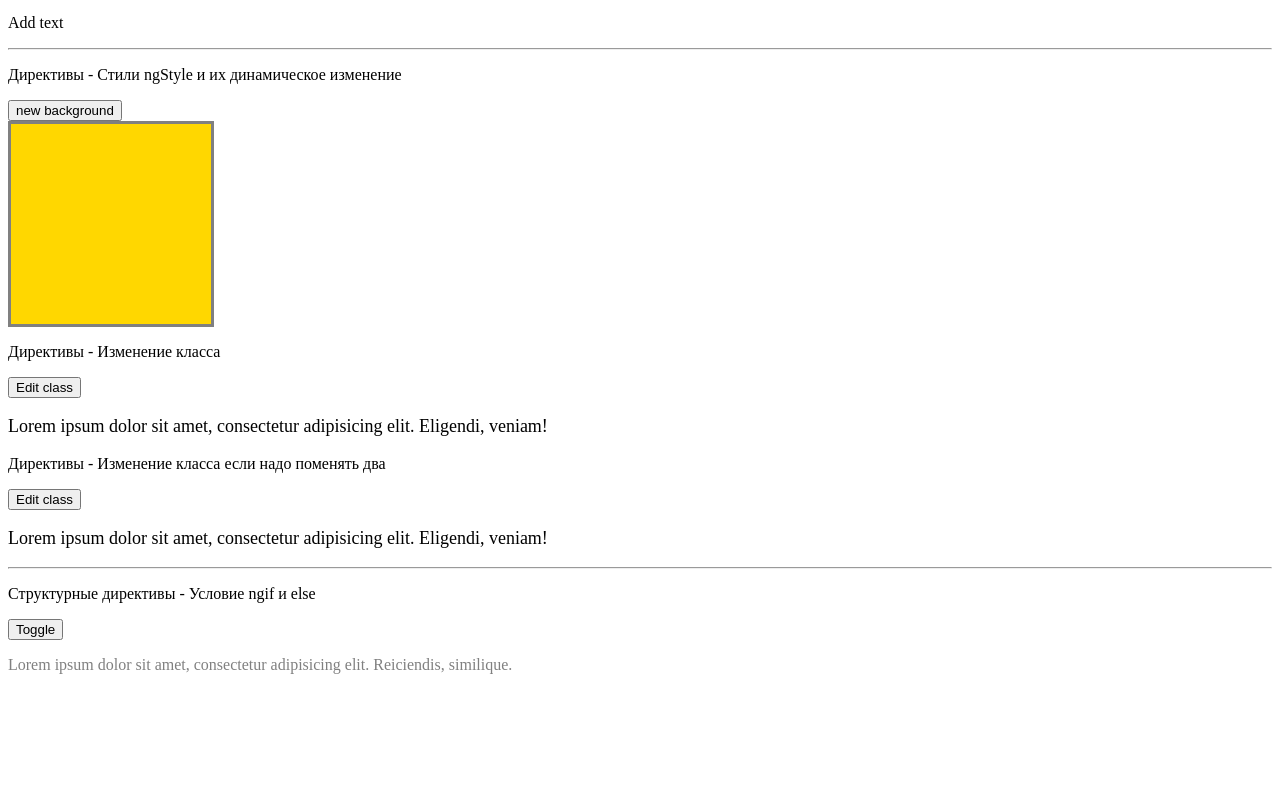
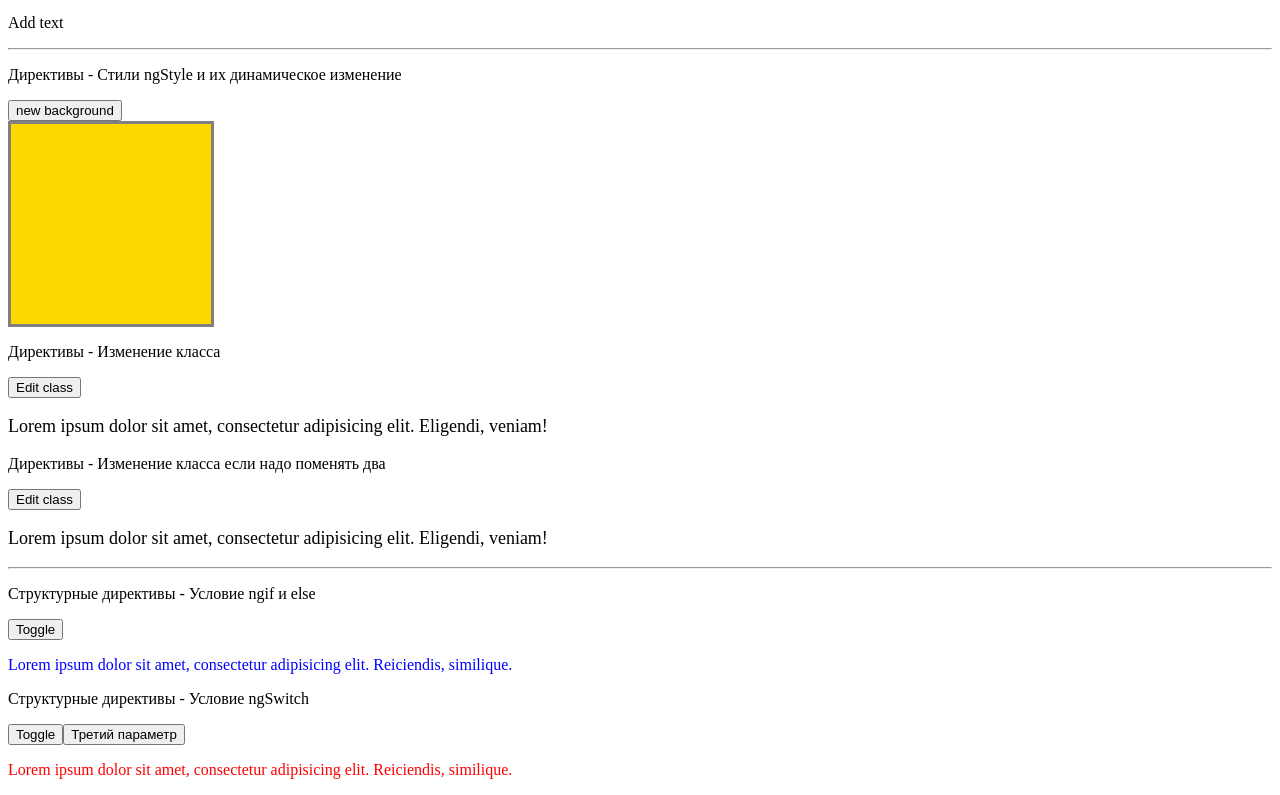
Before and after one commit to FuriticuS/shopAngular, an Angular app: page / in a window 1280 px wide. Shown: the part 565-1360 px from the top of the page. Before the commit the page ends 1255 px from the top, so only its background shows below. Built offline with nearby package versions, Linux system fonts and the light colour scheme.

Commit message:
add directives ngSwitch and *ngSwitchCase and *ngSwitchDefault

```diff
--- a/src/app/post-six/post-six.component.html
+++ b/src/app/post-six/post-six.component.html
@@ -9,3 +9,16 @@
   </ng-template>
 
 </div>
+
+<p>Структурные директивы - Условие ngSwitch</p>
+
+<div>
+  <button (click)="toggleSwitch = !toggleSwitch">Toggle</button>
+  <button (click)="toggleSwitch = 111">Третий параметр</button>
+
+  <div [ngSwitch]="toggleSwitch">
+    <p *ngSwitchCase="true" class="blue">Lorem ipsum dolor sit amet, consectetur adipisicing elit. Reiciendis, similique.</p>
+    <p *ngSwitchCase="false" class="red">Lorem ipsum dolor sit amet, consectetur adipisicing elit. Reiciendis, similique.</p>
+    <p *ngSwitchDefault class="gray">Lorem ipsum dolor sit amet, consectetur adipisicing elit. Reiciendis, similique.</p>
+  </div>
+</div>
--- a/src/app/post-six/post-six.component.scss
+++ b/src/app/post-six/post-six.component.scss
@@ -5,6 +5,6 @@
   color: blue;
 }
 
-.blue {
+.gray {
   color: gray;
 }
--- a/src/app/post-six/post-six.component.ts
+++ b/src/app/post-six/post-six.component.ts
@@ -7,4 +7,5 @@ import { Component } from '@angular/core';
 })
 export class PostSixComponent {
   toggleFont = false
+  toggleSwitch: any = false
 }
```
